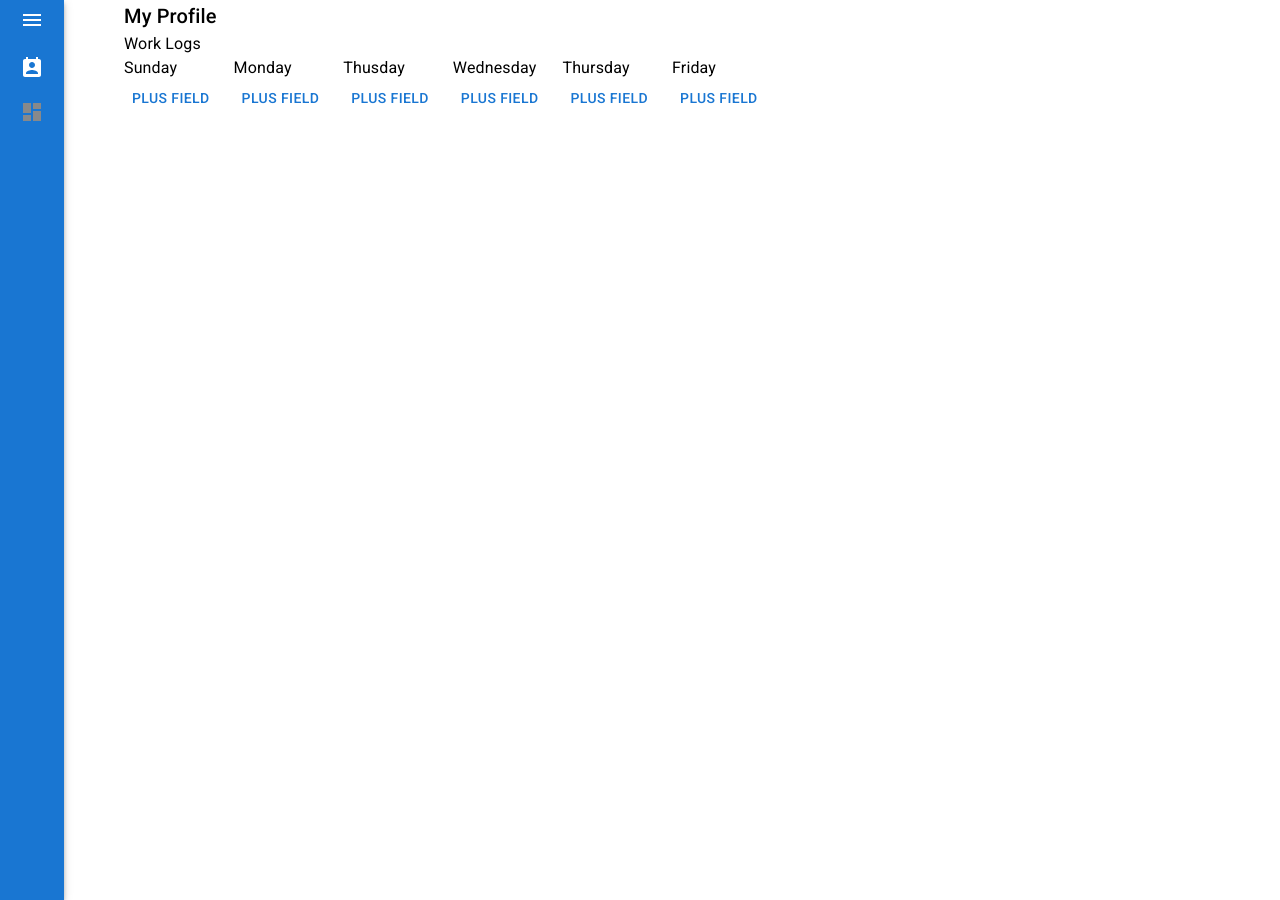
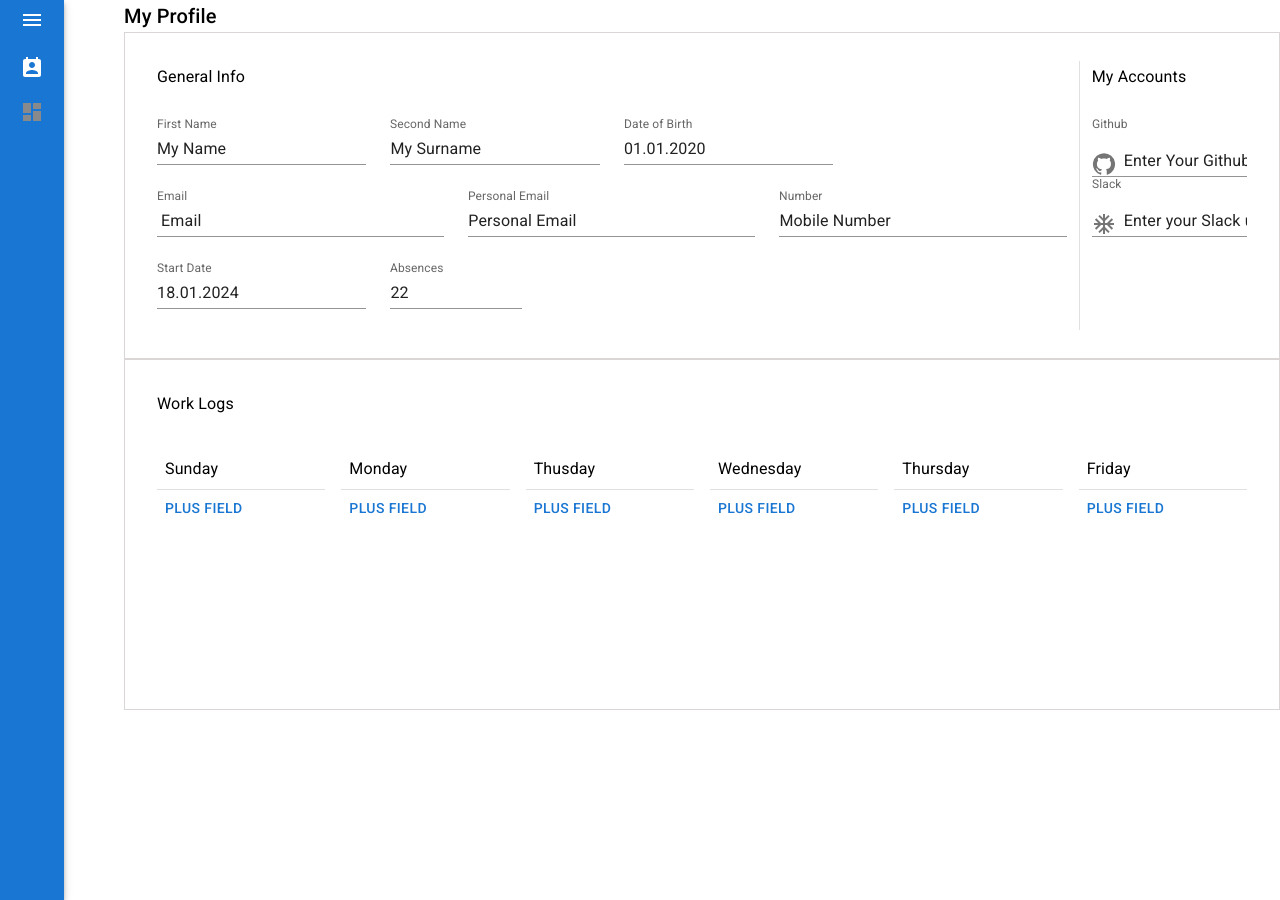
Before and after one commit to Vahagn19/task1, a React (Create React App) app: page /profile in a window 1280 px wide. Built offline with nearby package versions, Linux system fonts and the light colour scheme.

Commit message:
adjust styles

```diff
--- a/src/components/Profile/ui/Profile.jsx
+++ b/src/components/Profile/ui/Profile.jsx
@@ -20,7 +20,7 @@ function Profile() {
     <div className={styles.container}>
       <Typography variant="h6">My Profile</Typography>
 
-      {/* <div className={styles.infoContainer}>
+      <div className={styles.infoContainer}>
         <div className={styles.gridContainer}>
           <Typography className={styles.gridInfo}>General Info</Typography>
           <Grid container spacing={3} className={styles.gridItems}>
@@ -45,7 +45,7 @@ function Profile() {
         </div>
         <Divider orientation="vertical" variant="middle" flexItem />
         <SocialMediaLinks />
-      </div> */}
+      </div>
 
       <WorkLogs />
     </div>
--- a/src/components/Profile/ui/profile.module.css
+++ b/src/components/Profile/ui/profile.module.css
@@ -19,7 +19,7 @@
 }
 
 .gridInfo {
-  height: 30%;
+  height: 20%;
 }
 .gridItems {
   height: 70%;
--- a/src/components/SocialMediaLinks/ui/socialMediaLinks.module.css
+++ b/src/components/SocialMediaLinks/ui/socialMediaLinks.module.css
@@ -15,5 +15,5 @@
 }
 
 .header {
-  height: 30%;
+  height: 20%;
 }
--- a/src/components/WorkLogs/ui/WorkLogs.jsx
+++ b/src/components/WorkLogs/ui/WorkLogs.jsx
@@ -1,7 +1,7 @@
 import { LocalizationProvider } from "@mui/x-date-pickers";
 import { AdapterDayjs } from "@mui/x-date-pickers/AdapterDayjs";
 import { SingleInputTimeRangeField } from "@mui/x-date-pickers-pro";
-import { Button, Grid, Typography } from "@mui/material";
+import { Button, Divider, Grid, Typography } from "@mui/material";
 import AccessTimeOutlinedIcon from "@mui/icons-material/AccessTimeOutlined";
 import ClearOutlinedIcon from "@mui/icons-material/ClearOutlined";
 import { useState } from "react";
@@ -25,17 +25,19 @@ function WorkLogs() {
   console.log(schedule);
   return (
     <LocalizationProvider dateAdapter={AdapterDayjs}>
-      <div>
-        <Typography>Work Logs </Typography>
+      <div className={styles.container}>
+        <Typography className={styles.gridInfo}>Work Logs </Typography>
         <Grid container spacing={2}>
           {schedule.map(({ key, value, id }) => {
             return (
               <Grid item xs={2} key={id}>
-                <Typography> {key}</Typography>
+                <Typography sx={{ margin: "8px" }}> {key}</Typography>
+                <Divider />
                 {value.map((values, index) => {
                   return (
                     <div className={styles.timeInput} key={index}>
                       <SingleInputTimeRangeField
+                        sx={{ width: "100%" }}
                         ampm={false}
                         variant="standard"
                         label="From-To"
@@ -56,7 +58,8 @@ function WorkLogs() {
                 <Button
                   onClick={() => {
                     dispatch(addTimeField({ key }));
-                  }}>
+                  }}
+                >
                   Plus Field
                 </Button>
               </Grid>
--- a/src/components/WorkLogs/ui/workLogs.module.css
+++ b/src/components/WorkLogs/ui/workLogs.module.css
@@ -1,11 +1,25 @@
+.container {
+  border: 1px solid #dad6d6;
+  display: flex;
+  height: 285px;
+  display: flex;
+  flex-direction: column;
+  padding: 32px;
+}
+
+.gridInfo {
+  height: 20%;
+}
+
 .timeInput {
   display: block;
 }
 
 .iconGroup {
   position: relative;
-  right: -140px;
+  right: -165px;
   top: -30px;
+  max-width: 90px;
 }
 
 .iconGroup button {
```
